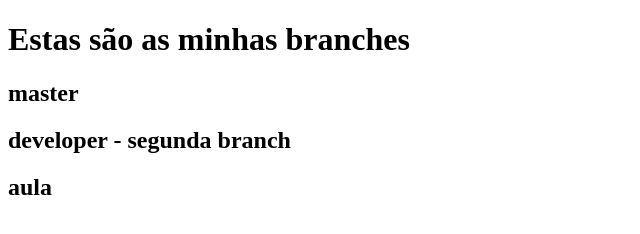
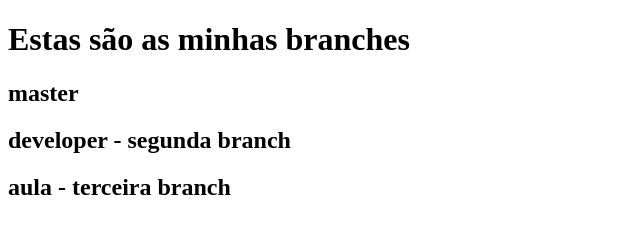
Before and after one commit to gGtEriKk/training-branches, a plain HTML site: page index.html in a window 1280 px wide. Shown: the whole page, without its empty margins (0-640 px from the left). Drawn offline with Linux system fonts and the light colour scheme.

Commit message:
added branch from developer branch

```diff
--- a/index.html
+++ b/index.html
@@ -11,6 +11,6 @@
 
     <h2>master</h2>
     <h2>developer - segunda branch</h2>
-    <h2>aula</h2>
+    <h2>aula - terceira branch</h2>
 </body>
 </html>
```
